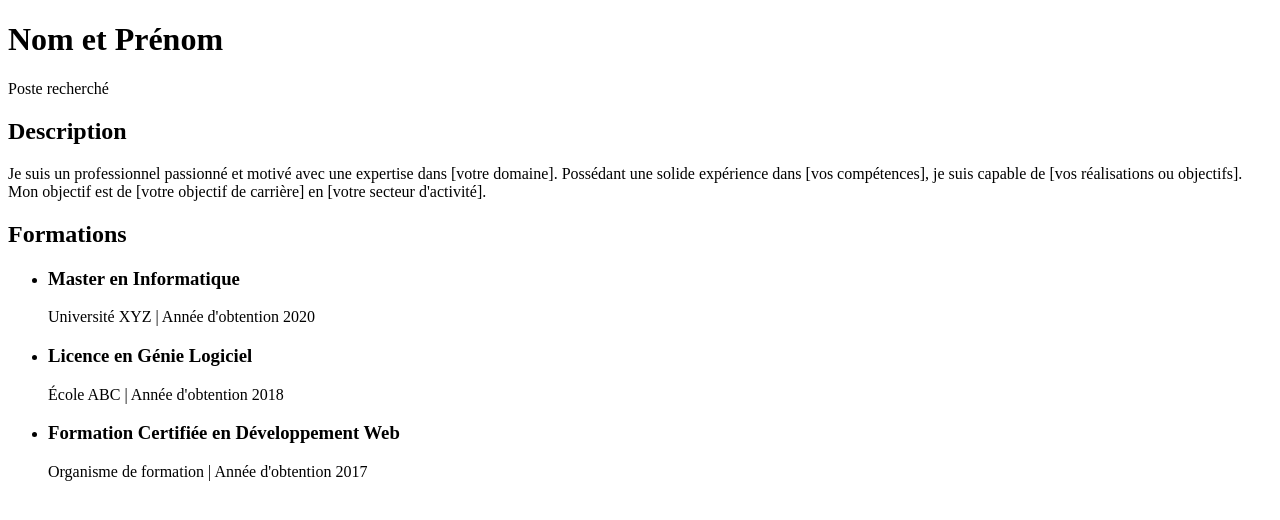
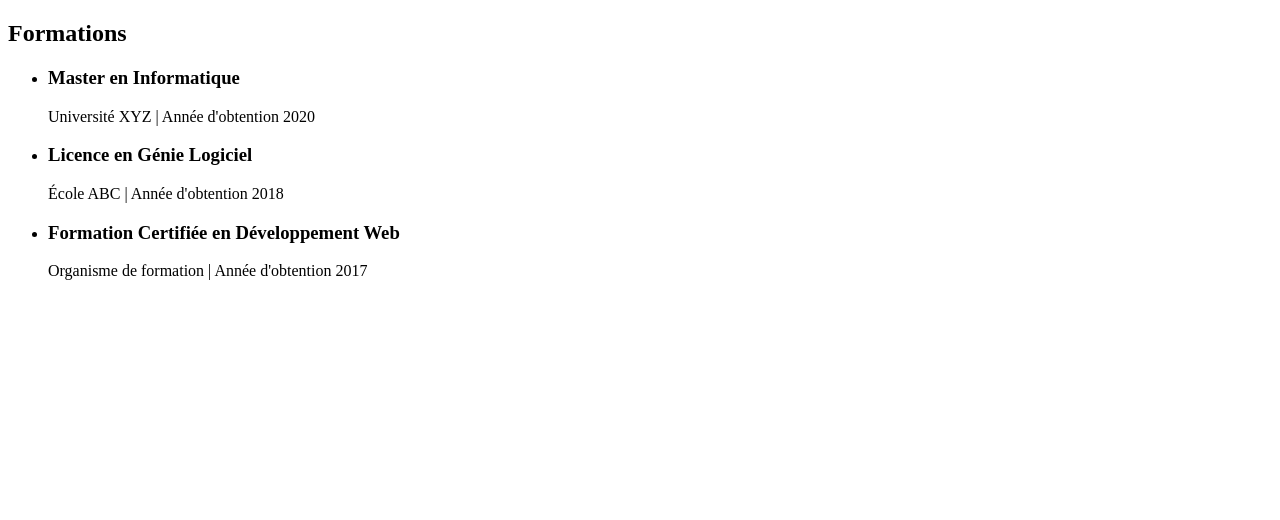
Before and after one commit to Bovisaloukou/git-mon-cv, a plain HTML site: page index.html in a window 1280 px wide. Drawn offline with Linux system fonts and the light colour scheme.

```diff
--- a/index.html
+++ b/index.html
@@ -6,16 +6,6 @@
     <title>Mon CV</title>
 </head>
 <body>
-
-    <header>
-        <h1>Nom et Prénom</h1>
-        <p>Poste recherché</p>
-    </header>
-
-    <section id="description">
-        <h2>Description</h2>
-        <p>Je suis un professionnel passionné et motivé avec une expertise dans [votre domaine]. Possédant une solide expérience dans [vos compétences], je suis capable de [vos réalisations ou objectifs]. Mon objectif est de [votre objectif de carrière] en [votre secteur d'activité].</p>
-    </section>
 
     <section id="formations">
         <h2>Formations</h2>
```
